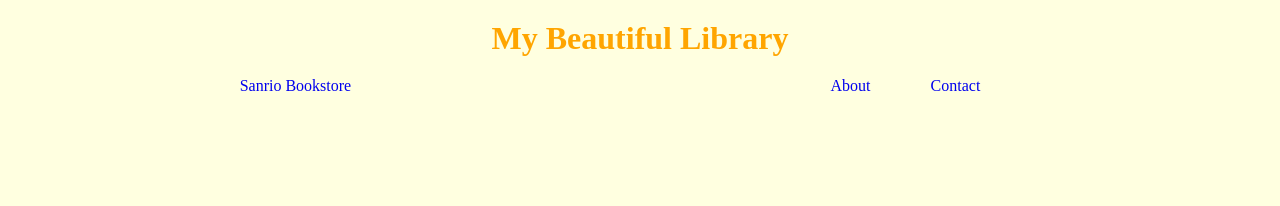
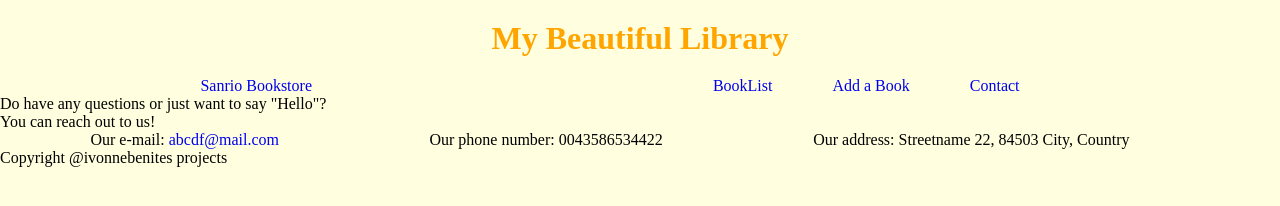
Before and after one commit to IvonneBenitesRodriguez/books, a website: page html/contact.html in a window 1280 px wide. Drawn offline with Linux system fonts and the light colour scheme.

Commit message:
Update: order script files

```diff
--- a/html/contact.html
+++ b/html/contact.html
@@ -14,10 +14,29 @@
             <nav>
                 <span><a href="#">Sanrio Bookstore</a></span>
                 <ul class="navbar">
-                    <li><a href="./about.html">About</a></li>
+                    <li><a href="../index.html">BookList</a></li>
+                    <li><a href="./addBook.html">Add a Book</a></li>
                     <li><a href="#">Contact</a></li>
                 </ul>
             </nav>
     </header>
+
+    <span id="timeDisplay"></span>
+
+   <section class="contact">
+        <p>Do have any questions or just want to say "Hello"?</p>
+        <p>You can reach out to us!</p>
+        <ul class="contact-part">
+            <li>Our e-mail: <a href="#">abcdf@mail.com</a></li>
+            <li>Our phone number: 0043586534422</li>
+            <li>Our address: Streetname 22, 84503 City, Country</li>
+        </ul>
+   </section>
+
+    <footer>
+        <p>Copyright @ivonnebenites projects</p>
+    </footer>
+    <script src="../js/app.js"></script>
+    <script src="../js/time.js"></script>
 </body>
 </html>
```
